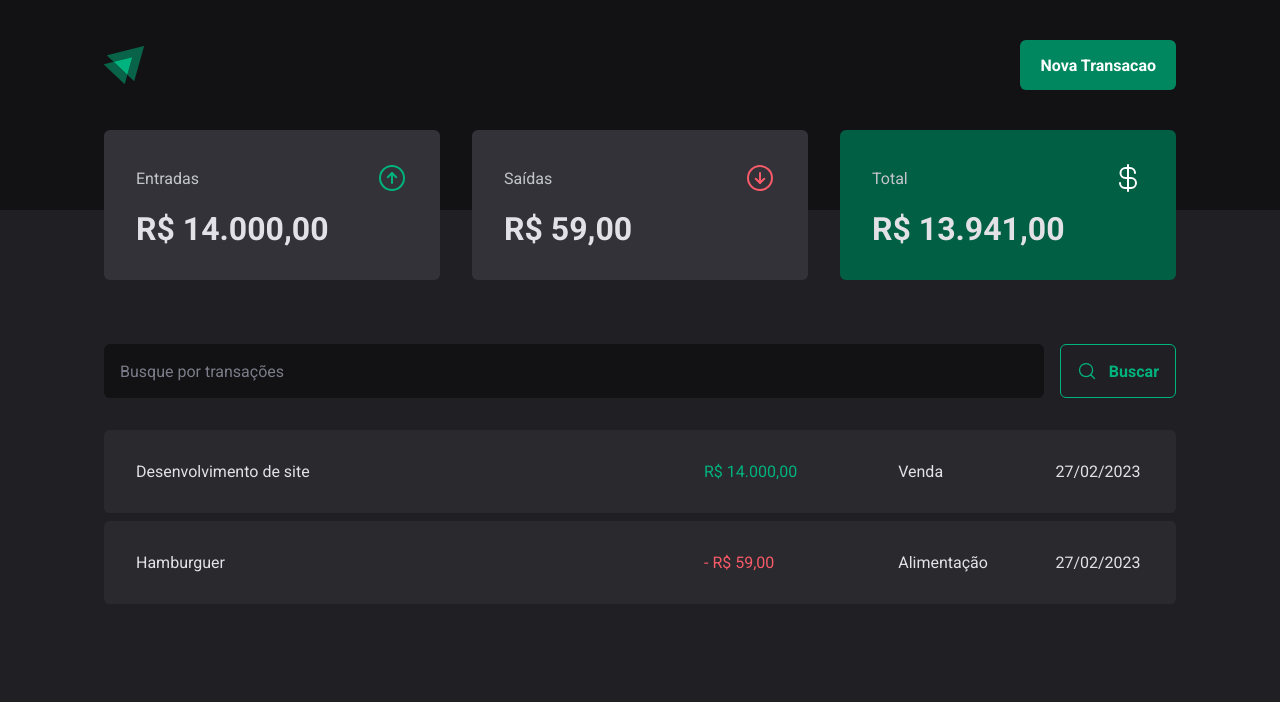
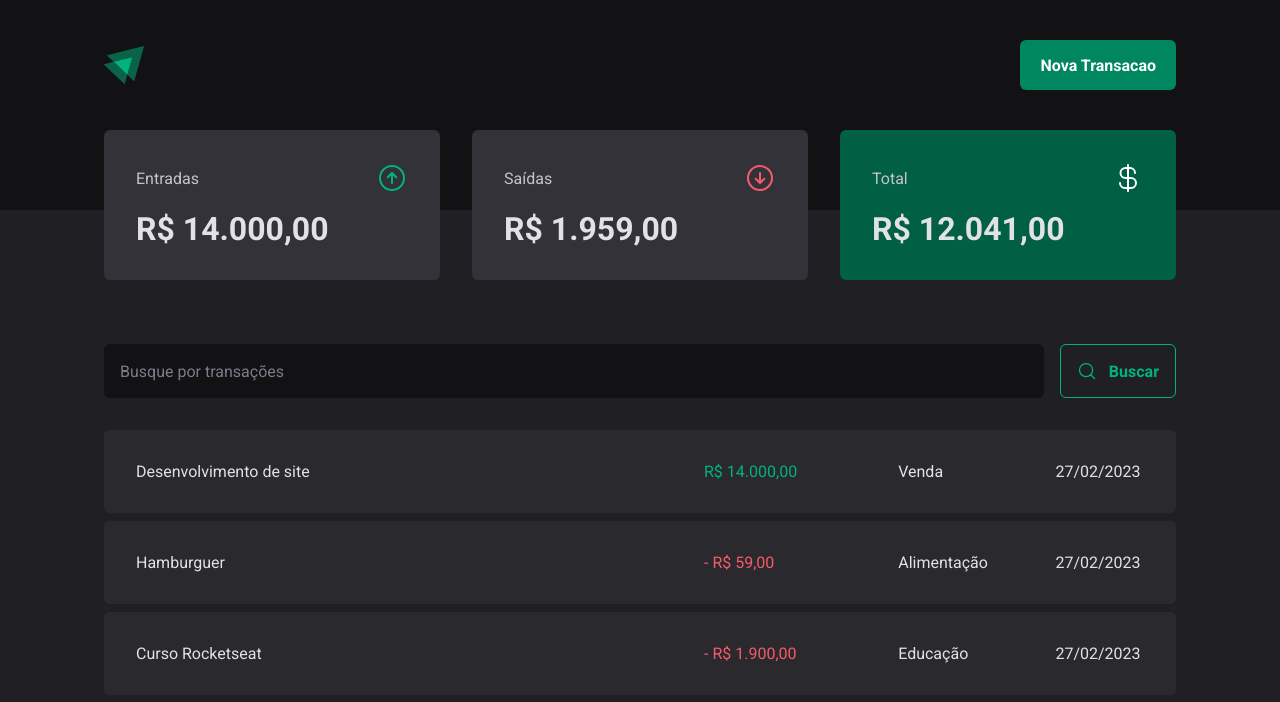
Before and after one commit to leonardojcpg/DT-Money, a React (Vite) app: page / in a window 1280 px wide. Shown: the top 702 px of the page. Built offline with nearby package versions, Linux system fonts and the light colour scheme; data requests are answered from the project's data file.

Commit message:
creating hook - usesummary

```diff
--- a/server.json
+++ b/server.json
@@ -15,6 +15,15 @@
           "category": "Alimentação",
           "price": 59,
           "createdAt": "2023-02-27T20:00:50.505Z"
-      }
+      },
+      {
+        "id": 3,
+        "description": "Curso Rocketseat",
+        "type": "outcome",
+        "category": "Educação",
+        "price": 1900,
+        "createdAt": "2023-02-27T19:11:50.505Z"
+    }
+
   ]
 }
--- a/src/Components/Summary/index.tsx
+++ b/src/Components/Summary/index.tsx
@@ -1,31 +1,11 @@
 import { SummaryCard, SummaryContainer } from "./styles";
 import {ArrowCircleDown, ArrowCircleUp, CurrencyDollar} from 'phosphor-react'
-import { useContext } from "react";
-import { TransactionsContext } from "../../Contexts/TransactionsContext";
 import { priceFormatter } from "../../utils/formatter";
+import { useSummary } from "../../hooks/useSummary";
 
 
 export function Summary () {
-    const {transactions} = useContext(TransactionsContext)
-    // acc => objeto do reduce
-    const summary = transactions.reduce((acc, transaction) => {
-        if(transaction.type === 'income'){
-            acc.income += transaction.price;
-            acc.total += transaction.price
-        } else {
-            acc.outcome += transaction.price;
-            acc.total -= transaction.price
-
-        }
-
-        return acc;
-    },
-    {
-        income: 0,
-        outcome: 0,
-        total: 0
-    })
-
+    const summary = useSummary()
     return (
         <SummaryContainer>
             <SummaryCard>
--- /dev/null
+++ b/src/hooks/useSummary.ts
@@ -0,0 +1,23 @@
+import { useContext } from "react";
+import { TransactionsContext } from "../Contexts/TransactionsContext";
+
+export function useSummary (){
+    const {transactions} = useContext(TransactionsContext)
+    // acc => objeto do reduce
+    const summary = transactions.reduce((acc, transaction) => {
+        if(transaction.type === 'income'){
+            acc.income += transaction.price;
+            acc.total += transaction.price
+        } else {
+            acc.outcome += transaction.price;
+            acc.total -= transaction.price
+        }
+        return acc;
+    },
+    {
+        income: 0,
+        outcome: 0,
+        total: 0
+    })
+    return summary;
+}
```
